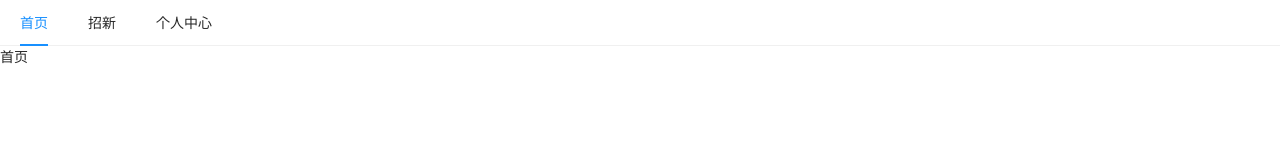
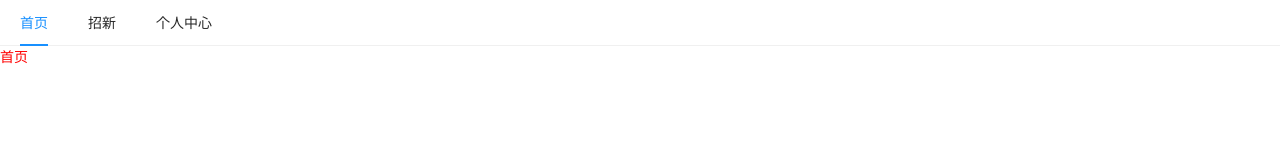
Before and after one commit to xiaoyangjia1/sz-official-website, a Next.js app: page / in a window 1280 px wide. Shown: the top 160 px of the page. Built offline with nearby package versions, Linux system fonts and the light colour scheme.

Commit message:
feat: 配置别名和测试css样式隔离

```diff
--- a/components/Layout/Navbar/index.tsx
+++ b/components/Layout/Navbar/index.tsx
@@ -1,6 +1,5 @@
 import { Menu } from "antd";
 import { NextPage } from "next";
-import Head from "next/head";
 import Link from "next/link";
 import { useRouter } from "next/router";
 import { useEffect, useState } from "react";
--- a/next.config.js
+++ b/next.config.js
@@ -1,11 +1,18 @@
 /** @type {import('next').NextConfig} */
-const path = require('path')
+const path = require("path");
 const nextConfig = {
   reactStrictMode: true,
   swcMinify: true,
   sassOptions: {
     includePaths: [path.join(__dirname, "styles")],
   },
+  webpack: (config) => {
+    config.resolve.alias = {
+      ...config.resolve.alias,
+      "@": path.resolve(__dirname),
+    };
+    return config;
+  },
 };
 
 module.exports = nextConfig;
--- a/pages/_app.tsx
+++ b/pages/_app.tsx
@@ -1,13 +1,15 @@
 import "antd/dist/antd.css";
-import "../styles/globals.css";
+import "@/styles/globals.css";
 import type { AppProps } from "next/app";
-import Layout from "../components/Layout";
+import Layout from "@/components/Layout";
 
 function MyApp({ Component, pageProps }: AppProps) {
   return (
-    <Layout>
-      <Component {...pageProps} />
-    </Layout>
+    <>
+      <Layout>
+        <Component {...pageProps} />
+      </Layout>
+    </>
   );
 }
 
--- a/pages/index.tsx
+++ b/pages/index.tsx
@@ -1,5 +1,6 @@
 import { NextPage } from "next";
 import Head from "next/head";
+import styles from '@/styles/Home.module.css'
 
 const Home: NextPage = () => {
   return (
@@ -8,8 +9,9 @@ const Home: NextPage = () => {
         <title>数智校园招新</title>
         <meta name="viewport" content="initial-scale=1.0, width=device-width" />
         <meta name="description" content="数智招新官网" />
+        <link rel="icon" href="/favicon.ico" />
       </Head>
-      首页
+      <div className={styles.test}>首页</div>
     </>
   );
 };
--- a/styles/Home.module.css
+++ b/styles/Home.module.css
@@ -1,5 +1,8 @@
 .container {
   padding: 0 2rem;
+}
+.test {
+  color: red;
 }
 
 .main {
--- a/tsconfig.json
+++ b/tsconfig.json
@@ -13,7 +13,10 @@
     "resolveJsonModule": true,
     "isolatedModules": true,
     "jsx": "preserve",
-    "incremental": true
+    "incremental": true,
+    "paths": {
+      "@/*": ["./*"]
+    }
   },
   "include": ["next-env.d.ts", "**/*.ts", "**/*.tsx"],
   "exclude": ["node_modules"]
```
Also changed, not shown: 1 other file (tests, documents, lock files or other folders).
